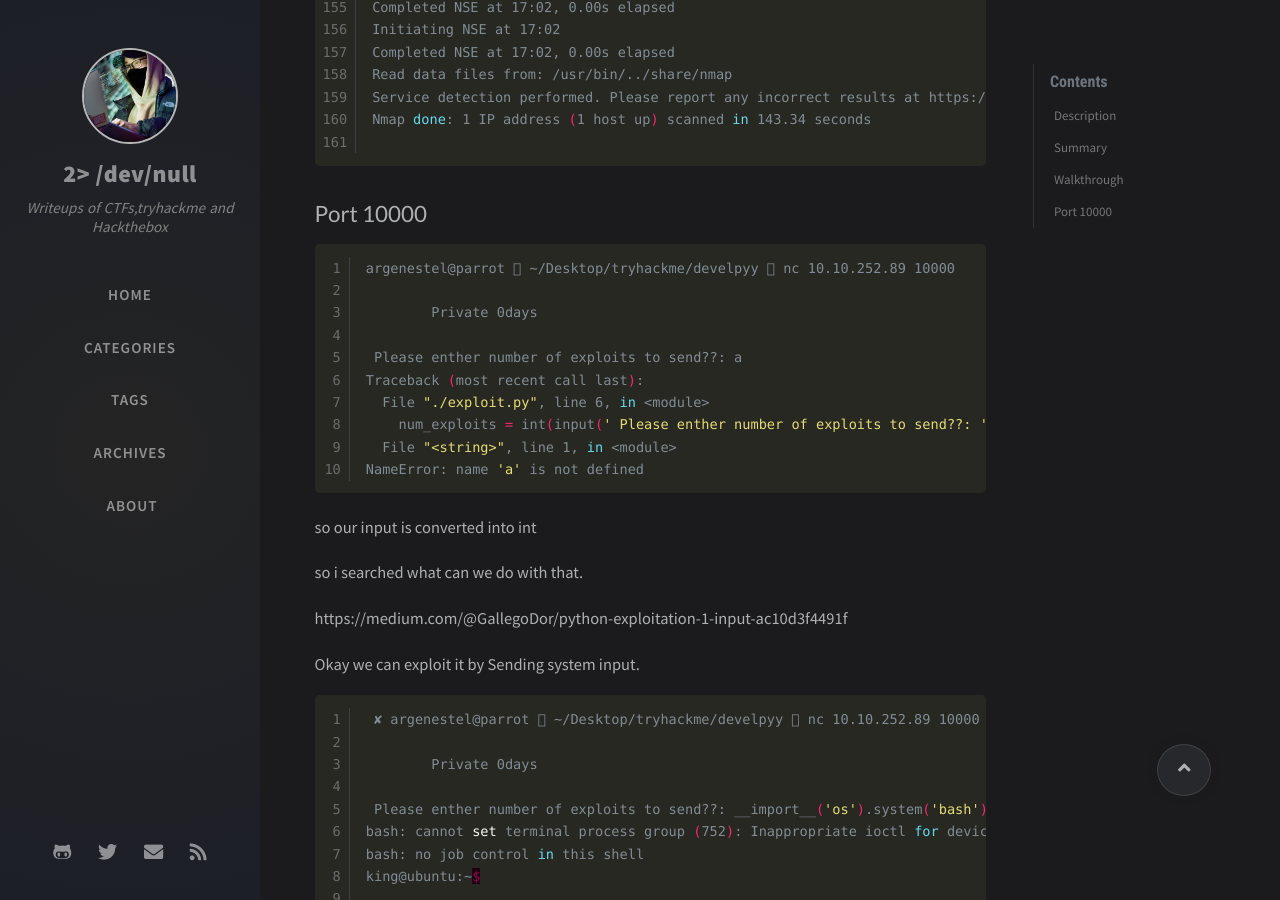
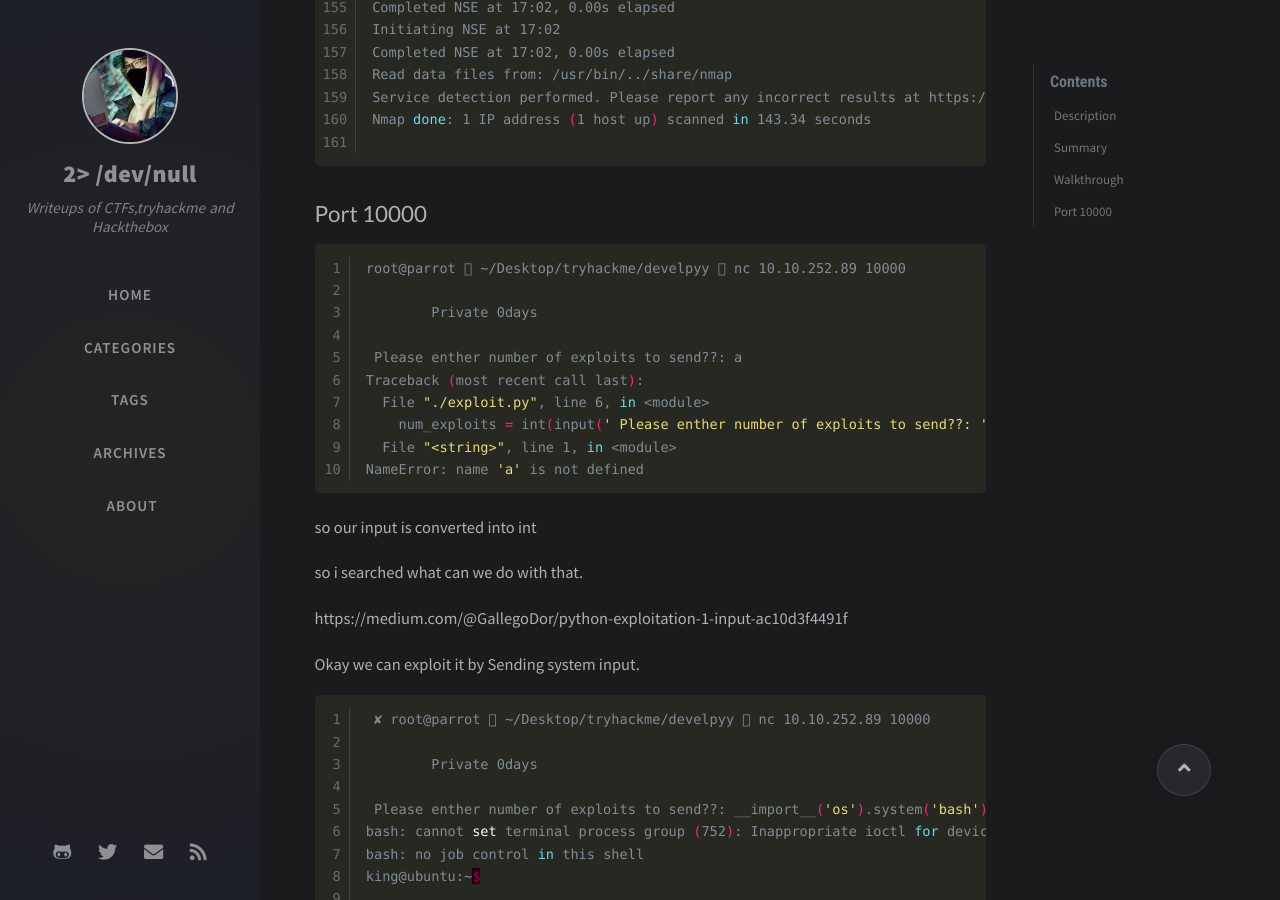
Before and after one commit to darksec1337/darksec1337.github.io, a Jekyll site: the page built from _posts/2020-10-01-develpy-writeup.md, in a window 1280 px wide and 900 px high, scrolled down 4438 px. Built offline with Jekyll 4.4.1, drawn with Linux system fonts in a browser that asks for light colours; nearby versions of some CDN libraries; comment, search, counter and statistics services are not loaded; some of the changed text lies outside the part shown.

Commit message:
Update 2020-10-01-develpy-writeup.md

````diff
--- a/_posts/2020-10-01-develpy-writeup.md
+++ b/_posts/2020-10-01-develpy-writeup.md
@@ -24,7 +24,7 @@ The room have 2 ports open 22 and 10000. 10000 port have python running in it an
 ## Walkthrough
 
 ```bash
-argenestel@parrot  ~/Desktop/tryhackme/develpyy  rustscan 10.10.252.89
+root@parrot  ~/Desktop/tryhackme/develpyy  rustscan 10.10.252.89
 .----. .-. .-. .----..---.  .----. .---.   .--.  .-. .-.
 | {}  }| { } |{ {__ {_   _}{ {__  /  ___} / {} \ |  `| |
 | .-. \| {_} |.-._} } | |  .-._} }\     }/  /\  \| |\  |
@@ -71,7 +71,7 @@ Starting Nmap 7.80 ( https://nmap.org ) at 2020-10-02 16:59 IST
 Unable to split netmask from target expression: "nmap/develpy"
 Failed to resolve "-".
 
-✘ argenestel@parrot  ~/Desktop/tryhackme/develpyy  nmap -sC -sV -p22,10000 nmap/develpy -v 10.10.252.89
+✘ root@parrot  ~/Desktop/tryhackme/develpyy  nmap -sC -sV -p22,10000 nmap/develpy -v 10.10.252.89
 Starting Nmap 7.80 ( https://nmap.org ) at 2020-10-02 16:59 IST
 NSE: Loaded 151 scripts for scanning.
 NSE: Script Pre-scanning.
@@ -190,7 +190,7 @@ Nmap done: 1 IP address (1 host up) scanned in 143.34 seconds
 ## Port 10000
 
 ```bash
-argenestel@parrot  ~/Desktop/tryhackme/develpyy  nc 10.10.252.89 10000
+root@parrot  ~/Desktop/tryhackme/develpyy  nc 10.10.252.89 10000
 
         Private 0days
 
@@ -210,7 +210,7 @@ https://medium.com/@GallegoDor/python-exploitation-1-input-ac10d3f4491f
 Okay we can exploit it by Sending system input.
 
 ```bash
- ✘ argenestel@parrot  ~/Desktop/tryhackme/develpyy  nc 10.10.252.89 10000
+ ✘ root@parrot  ~/Desktop/tryhackme/develpyy  nc 10.10.252.89 10000
 
         Private 0days
 
````
